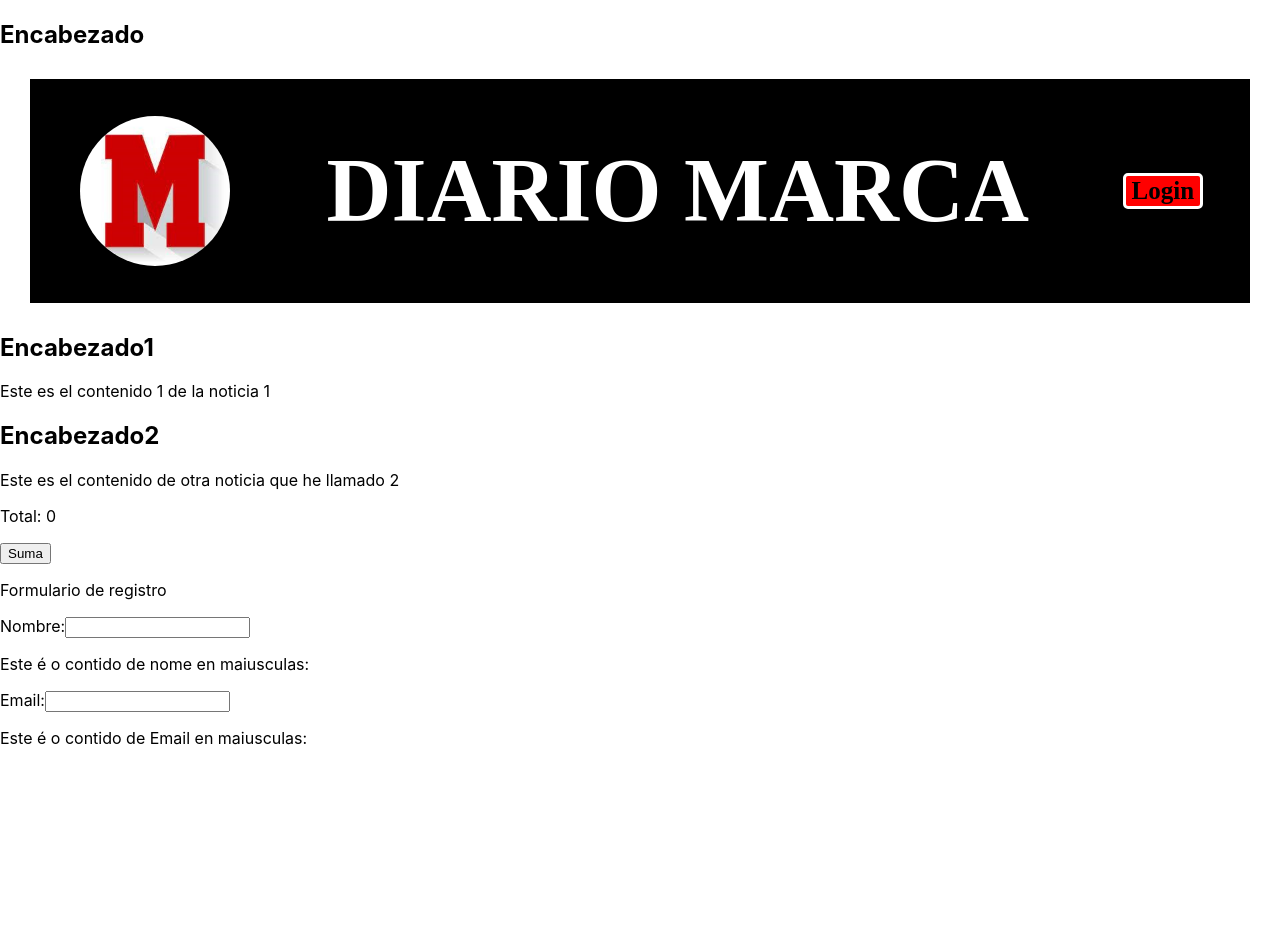
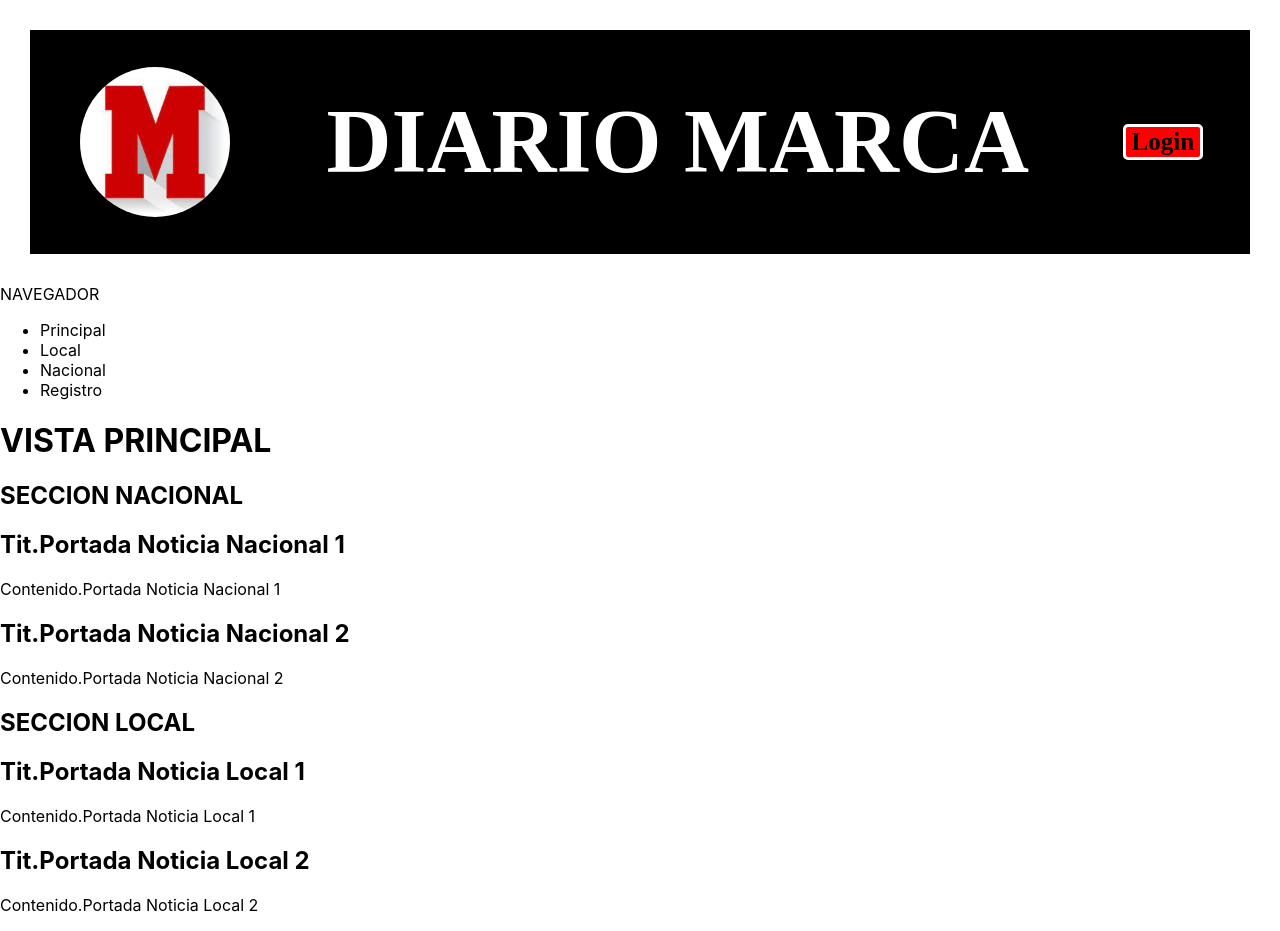
Before and after one commit to MiguelAngelAlvarezFernandez/periodico-version-react, a React (Create React App) app: page / in a window 1280 px wide. Before the commit the page ends 800 px from the top, so only its background shows below. Built offline with nearby package versions, Linux system fonts and the light colour scheme.

Commit message:
Creado navegador y vistas del documento

```diff
--- a/src/App.js
+++ b/src/App.js
@@ -1,19 +1,14 @@
 import './App.css';
 import Encabezado from './Components/Encabezado/Encabezado';
-import Noticias from './Components/Noticias/Noticias';
-import Contador from './Components/Contador/Contador';
-import Rexistro from './Components/Rexistro/Rexistro';
+import Navegador from './Components/Navegador/Navegador';
 
 function App() {
   return (
     <>
-      <h2>Encabezado</h2>
       <Encabezado/>
-      <Noticias Titulo="Encabezado1" Contenido="Este es el contenido 1 de la noticia 1"/>
-      <Noticias Titulo="Encabezado2" Contenido="Este es el contenido de otra noticia que he llamado 2"/>
-      <Contador/>
-      <p>Formulario de registro</p>
-      <Rexistro/>
+
+      <p>NAVEGADOR</p>
+      <Navegador/>
     </>
   );
 }
--- a/src/Components/Navegador/Navegador.jsx
+++ b/src/Components/Navegador/Navegador.jsx
@@ -1,11 +1,39 @@
+import { useState } from "react";
+import Principal from "../../Vistas/Principal/Principal";
+import Local from "../../Vistas/Local/Local";
+import Nacional from "../../Vistas/Nacional/Nacional";
+import Rexistro from "../../Vistas/Rexistro/Rexistro";
+
 function Navegador() {
+    const [vista, setVista] = useState("Principal")
+
+    function manexadorClick (evento){
+      setVista(evento.target.id)
+    }
+
     return (
       <>
-      <ul>
-        <li>Portada</li>
-        <li>Sección Futbol</li>
-        <li>Sección Baloncesto</li>
-      </ul>
+      <nav>
+        <ul>
+          <li>
+            <a id="Principal" onClick={manexadorClick}>Principal</a>
+          </li>
+          <li>
+            <a id="Local" onClick={manexadorClick}>Local</a>
+          </li>
+          <li>
+            <a id="Nacional" onClick={manexadorClick}>Nacional</a>
+          </li>
+          <li>
+          <a id="Registro" onClick={manexadorClick}>Registro</a>
+          </li>
+        </ul>
+      </nav>
+
+      {vista==="Principal" && <Principal/>}
+      {vista==="Local" && <Local/>}
+      {vista==="Nacional" && <Nacional/>}
+      {vista==="Registro" && <Rexistro/>}
       </>
     );
   }
--- /dev/null
+++ b/src/Vistas/Local/Local.jsx
@@ -0,0 +1,15 @@
+import Noticias from "../../Components/Noticias/Noticias";
+
+function Local() {
+    return (
+      <>
+        <h1>VISTA DE LOCAL</h1>
+
+        <h2>NOTICIAS LOCAL</h2>
+        <Noticias Titulo="Titulo Local 1" Contenido="Contenido Noticia Local 1"/>
+        <Noticias Titulo="Titulo Local 2" Contenido="Contenido Noticia Local 2"/>
+      </>
+    );
+  }
+
+  export default Local;
--- /dev/null
+++ b/src/Vistas/Nacional/Nacional.jsx
@@ -0,0 +1,15 @@
+import Noticias from "../../Components/Noticias/Noticias";
+
+function Nacional() {
+    return (
+      <>
+        <h1>VISTA DE NACIONAL</h1>
+
+        <h2>NOTICIAS NACIONAL</h2>
+        <Noticias Titulo="Titulo Nacional 1" Contenido="Contenido Noticia Nacional 1"/>
+        <Noticias Titulo="Titulo Nacional 2" Contenido="Contenido Noticia Nacional 2"/>
+      </>
+    );
+  }
+
+  export default Nacional;
--- /dev/null
+++ b/src/Vistas/Principal/Principal.jsx
@@ -0,0 +1,19 @@
+import Noticias from "../../Components/Noticias/Noticias";
+
+function Principal() {
+    return (
+      <>
+        <h1>VISTA PRINCIPAL</h1>
+
+        <h2>SECCION NACIONAL</h2>
+        <Noticias Titulo="Tit.Portada Noticia Nacional 1" Contenido="Contenido.Portada Noticia Nacional 1"/>
+        <Noticias Titulo="Tit.Portada Noticia Nacional 2" Contenido="Contenido.Portada Noticia Nacional 2"/>
+
+        <h2>SECCION LOCAL</h2>
+        <Noticias Titulo="Tit.Portada Noticia Local 1" Contenido="Contenido.Portada Noticia Local 1"/>
+        <Noticias Titulo="Tit.Portada Noticia Local 2" Contenido="Contenido.Portada Noticia Local 2"/>
+      </>
+    );
+  }
+
+  export default Principal;
```
Also changed, not shown: src/Vistas/Rexistro/Rexistro.jsx (renamed from src/Components/Rexistro/Rexistro.jsx).
